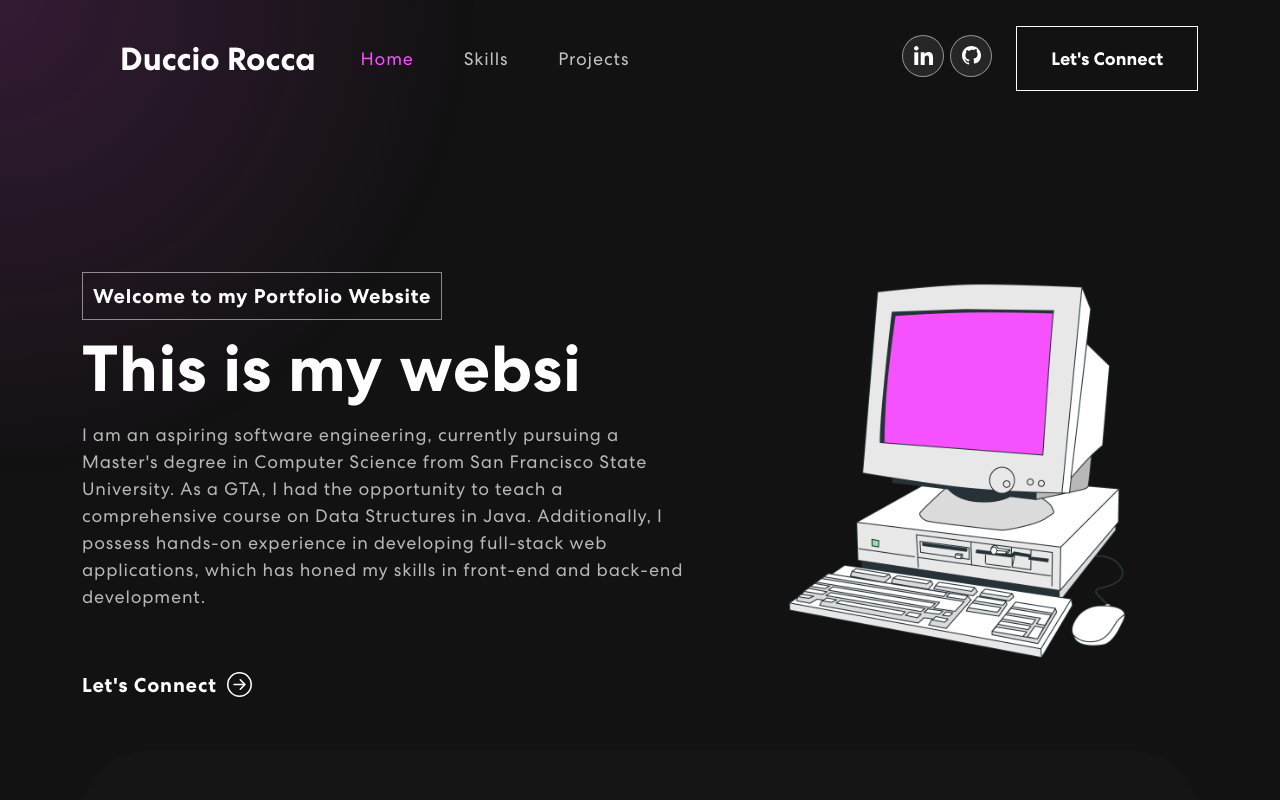
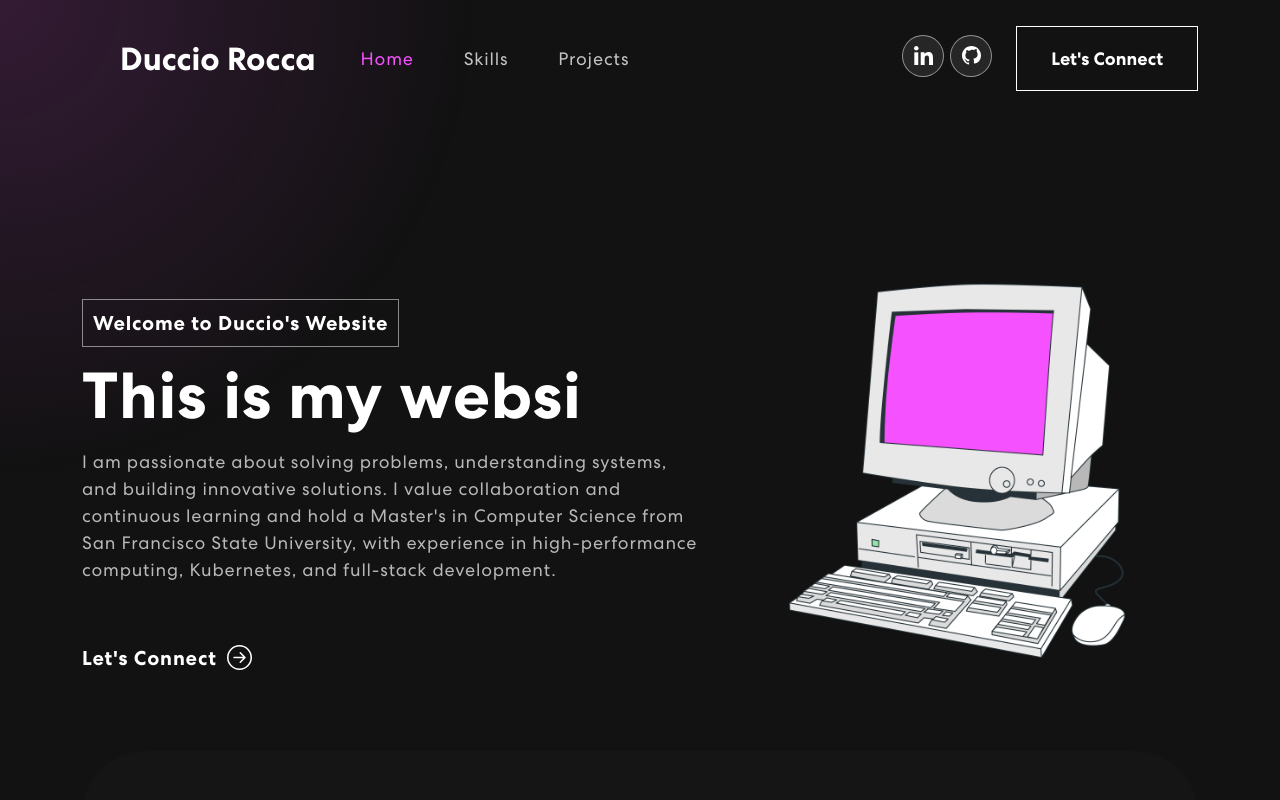
Before and after one commit to RINO-GAELICO/RINO-GAELICO.github.io, a React (Create React App) app in the folder portfolio/: page / in a window 1280 px wide. Shown: the top 800 px of the page. Built offline with nearby package versions, Linux system fonts and the light colour scheme.

Commit message:
New changes  to test the new workflow with Gihub Actions

```diff
--- a/portfolio/server.js
+++ b/portfolio/server.js
@@ -15,7 +15,7 @@ console.log(process.env.EMAIL_PASS);
 const contactEmail = nodemailer.createTransport({
   service: 'gmail',
   auth: {
-    user: "ducciorocca@@gmail.com",
+    user: "ducciorocca@gmail.com",
     pass: "mvdqgfhnvpcukmnr"
   },
 });
--- a/portfolio/src/components/Banner.js
+++ b/portfolio/src/components/Banner.js
@@ -79,11 +79,9 @@ export const Banner = () => {
           <TrackVisibility>
           {({ isVisible }) =>
           <div className={isVisible ? "animate__animated animate__fadeInLeft" : ""}>
-            <span className="tagline">Welcome to my Portfolio Website</span>
+            <span className="tagline">Welcome to Duccio's Website</span>
             <h1 > {`This is `}<span className="wrap">{txt}</span></h1>
-            <p>I am an aspiring software engineering, currently pursuing a Master's degree in Computer Science from San Francisco State University.
-              As a GTA, I had the opportunity to teach a comprehensive course on Data Structures in Java.
-              Additionally, I possess hands-on experience in developing full-stack web applications, which has honed my skills in front-end and back-end development.</p>
+            <p>I am passionate about solving problems, understanding systems, and building innovative solutions. I value collaboration and continuous learning and hold a Master's in Computer Science from San Francisco State University, with experience in high-performance computing, Kubernetes, and full-stack development.</p>
             <button onClick={()=> {
               const contactSection = document.getElementById('connect');
               contactSection.scrollIntoView({ behavior: 'smooth' });
```
